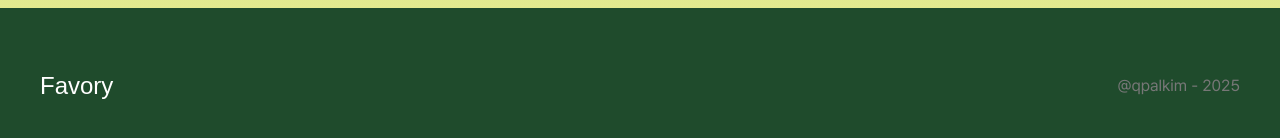
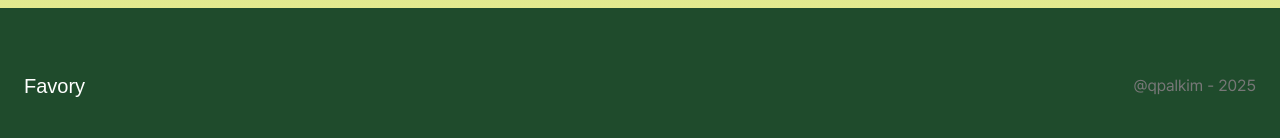
Before and after one commit to qpalkim/Favory, a Next.js app: page / in a window 1280 px wide. Shown: the part 4186-4324 px from the top of the page. Built offline with nearby package versions, Linux system fonts and the light colour scheme; a web font is replaced by a local one.

Commit message:
💄 design : 양옆 패딩 조정 및 로고 링크

```diff
--- a/src/components/Footer.tsx
+++ b/src/components/Footer.tsx
@@ -1,10 +1,15 @@
+import Link from "next/link";
+
 export default function Footer() {
   return (
-    <footer className="z-10 h-[90px] w-full bg-green-600 px-10 py-[30px] md:h-[160px] md:py-[62px]">
+    <footer className="z-10 h-[90px] w-full bg-green-600 px-6 py-[30px] md:h-[160px] md:py-[62px]">
       <div className="mx-auto flex max-w-[1400px] items-center justify-between">
-        <span className="font-leferiBold text-lg text-white md:text-2xl">
+        <Link
+          href="/"
+          className="font-leferiBold text-lg text-white md:text-xl"
+        >
           Favory
-        </span>
+        </Link>
         <p className="text-black-200 text-xs md:text-lg">@qpalkim - 2025</p>
       </div>
     </footer>
```
